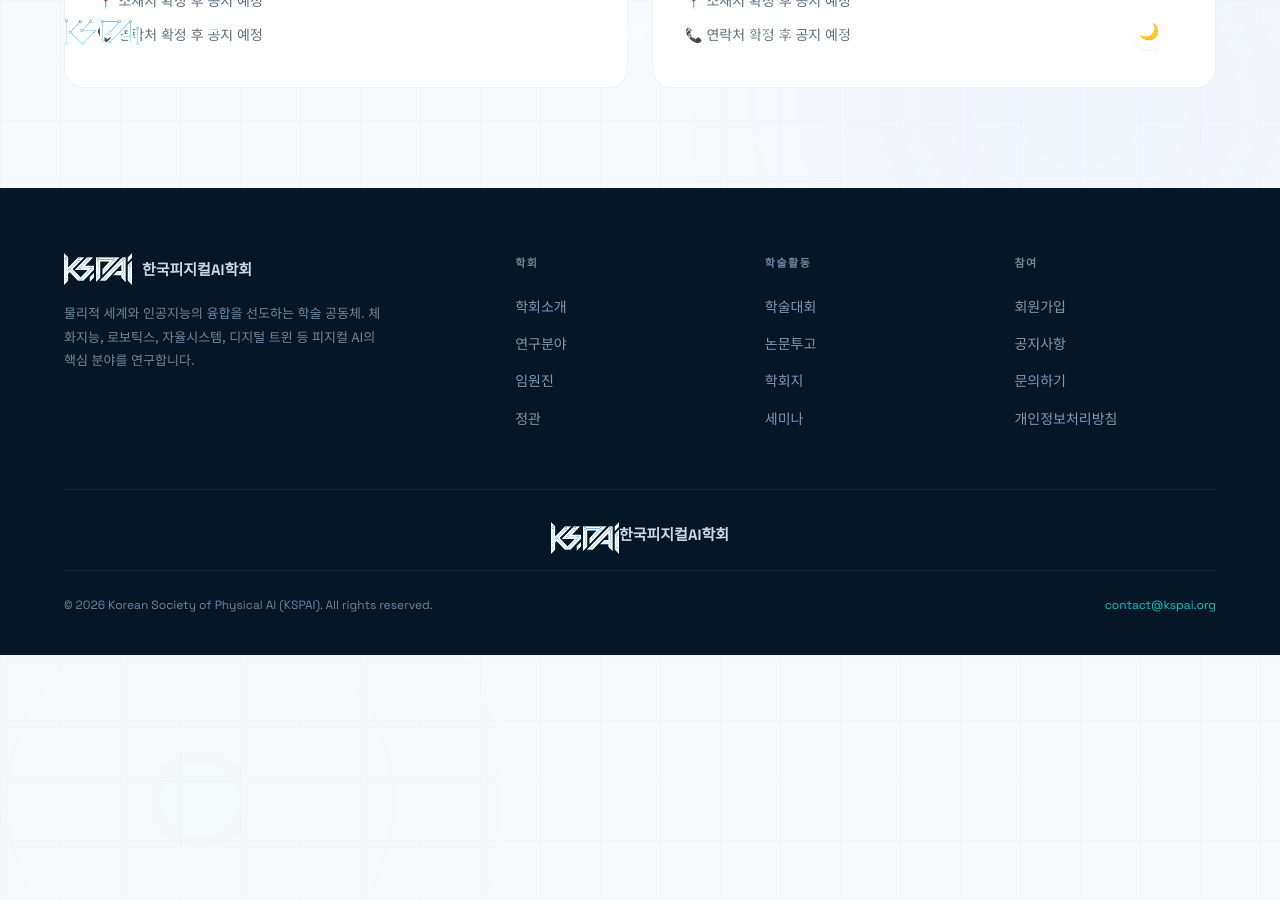
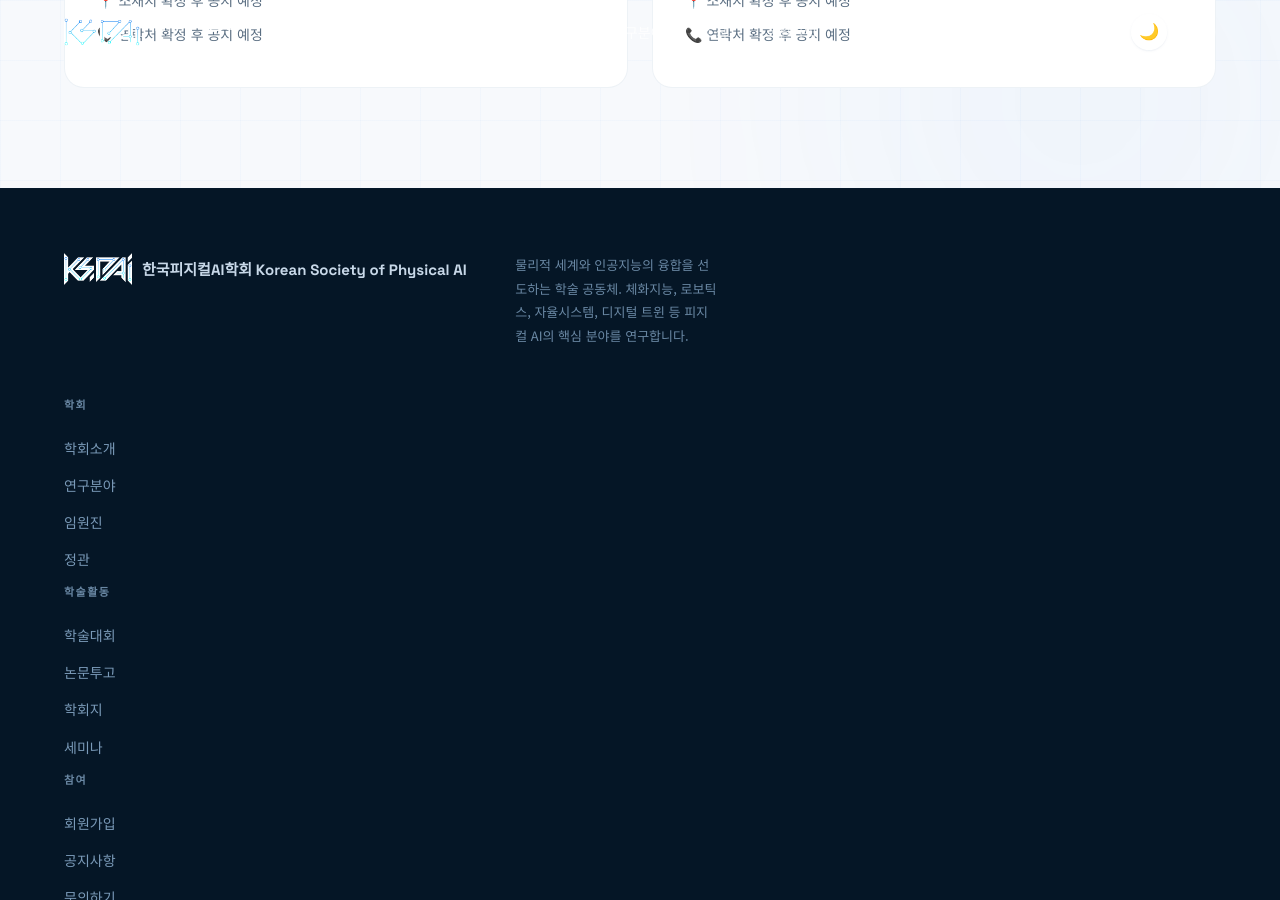
Before and after one commit to aaron-kr/kspai.org, a Jekyll site: the page built from index.html, in a window 1280 px wide and 900 px high, scrolled down 4698 px. Built offline with Jekyll 4.4.1, drawn with Linux system fonts in a browser that asks for light colours; some web fonts are replaced; before the commit the page ends 5353 px from its top, so only the background shows below that.

Commit message:
Update logos again

```diff
--- a/_includes/footer.html
+++ b/_includes/footer.html
@@ -6,7 +6,10 @@
         <div class="footer-logo">
           <img src="{{ '/assets/images/logo-light.png' | relative_url }}"
               alt="KSPAI" class="footer-logo-img" />
-          <div class="footer-logo-name">한국피지컬AI학회</div>
+          <div class="footer-logo-name">한국피지컬AI학회
+            <span class="sub en">Korean Society of Physical AI</span>
+          </div>
+      </div>
         </div>
         <p class="footer-about" data-i18n="footer.about">
           물리적 세계와 인공지능의 융합을 선도하는 학술 공동체. 체화지능, 로보틱스, 자율시스템, 디지털 트윈 등 피지컬 AI의 핵심 분야를 연구합니다.
@@ -45,9 +48,8 @@
     </div>
 
     <div class="footer-watermark">
-      <img src="{{ '/assets/images/logo-light.png' | relative_url }}"
+      <img src="{{ '/assets/images/logo-dark.png' | relative_url }}"
           alt="KSPAI" class="footer-logo-img" />
-      <div class="footer-logo-name">한국피지컬AI학회</div>
     </div>
 
     <div class="footer-bottom">
--- a/_includes/nav.html
+++ b/_includes/nav.html
@@ -9,7 +9,7 @@
           alt="KSPAI" class="nav-logo-img nav-logo-img--light" />
       <div class="nav-logo-text">
         한국피지컬AI학회
-        <span class="sub en">KSPAI</span>
+        <span class="sub en">Korean Society of Physical AI</span>
       </div>
     </a>
 
```
